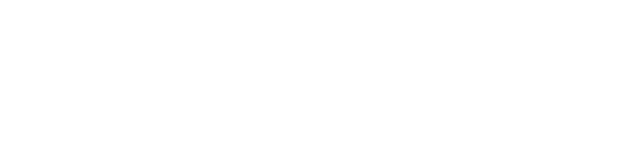
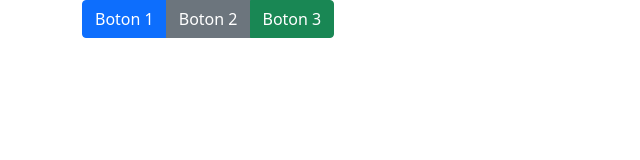
Before and after one commit to jesus-flores-19/aprendiendo_bootstrap, a plain HTML site: page Componentes/GrupoDeBotones.html in a window 1280 px wide. Shown: the whole page, without its empty margins (0-640 px from the left). Drawn offline with nearby package versions, Linux system fonts and the light colour scheme.

Commit message:
Agregamos grupo de botones

```diff
--- a/Componentes/GrupoDeBotones.html
+++ b/Componentes/GrupoDeBotones.html
@@ -20,7 +20,13 @@
 <body>
     <div class="container">
         <div class="row">
-            <div class="col"></div>
+            <div class="col">
+                <div class="btn-group" role="group">
+                    <button class="btn btn-primary">Boton 1</button>
+                    <button class="btn btn-secondary">Boton 2</button>
+                    <button class="btn btn-success">Boton 3</button>
+                </div>
+            </div>
         </div>
     </div>
 
```
